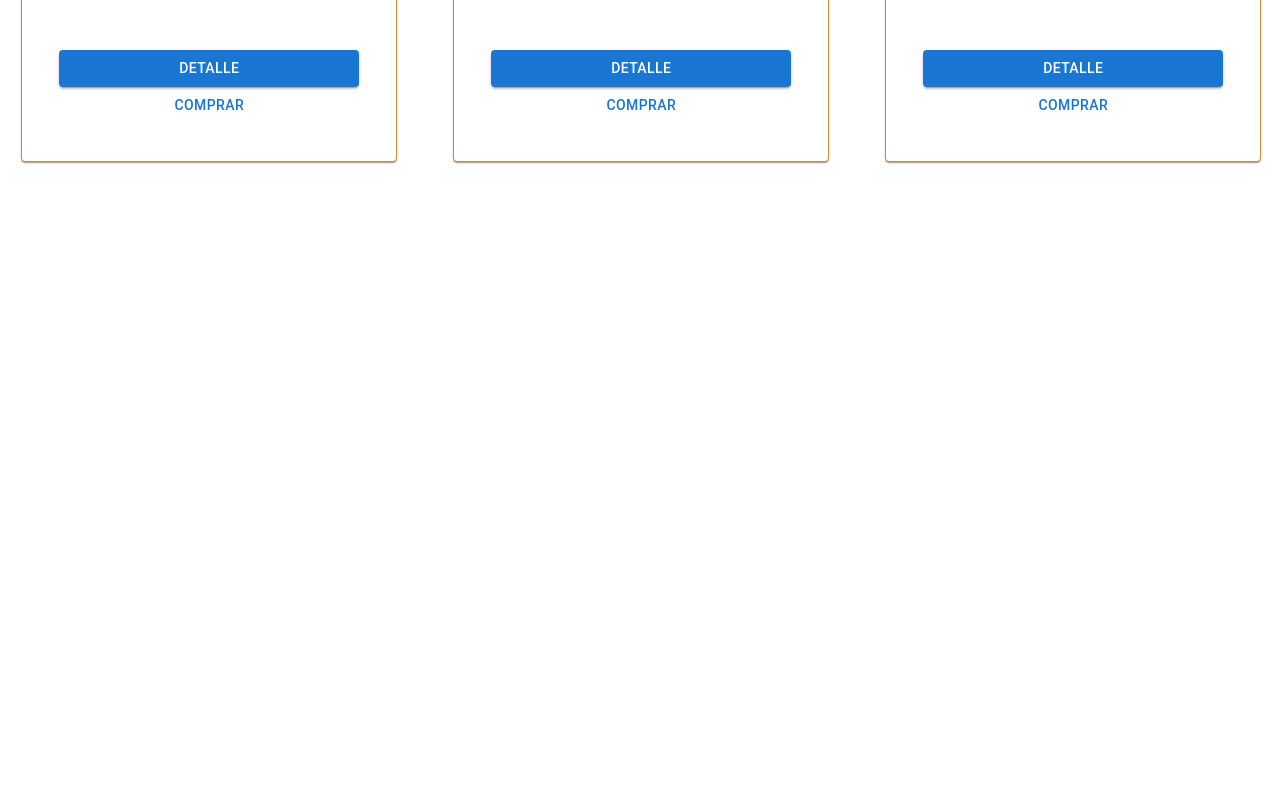
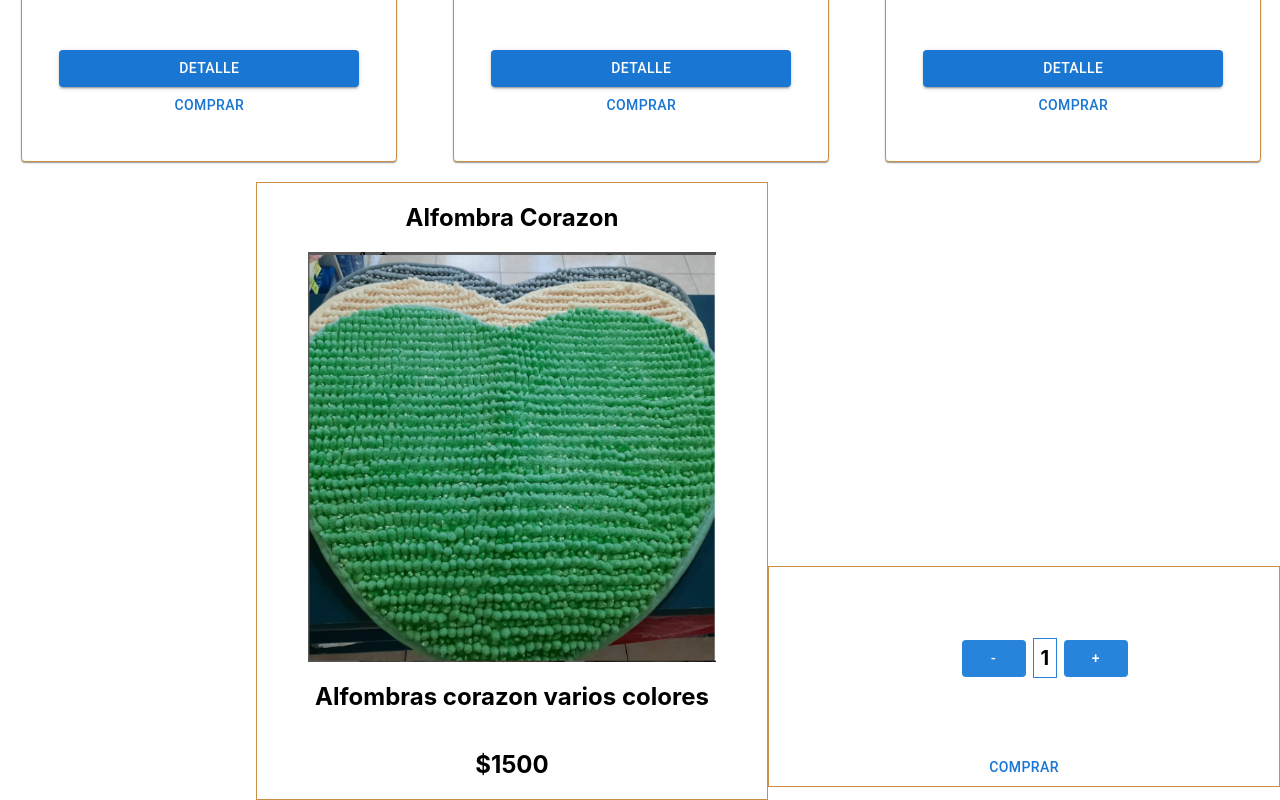
Before and after one commit to matimaldonado/React, a React (Create React App) app in the folder matias-maldonado/: page / in a window 1280 px wide. Shown: the part 732-1532 px from the top of the page. Before the commit the page ends 914 px from the top, so only its background shows below. Built offline with nearby package versions, Linux system fonts and the light colour scheme.

Commit message:
Carga de detalle

```diff
--- a/matias-maldonado/src/App.js
+++ b/matias-maldonado/src/App.js
@@ -4,6 +4,7 @@ import Item from './Componentes/Item/Item';
 import ItemList from './Componentes/Item/ItemList';
 import CardItem from './Componentes/Card/ItemListContainer';
 import { List } from '@mui/material';
+import ItemDetailContainer from './Componentes/Detalle prod/ItemDetailContainer';
 
 function App() {
 
@@ -12,6 +13,7 @@ function App() {
       <h1>Mati Maldonado</h1>
       <NavBar/>
       <CardItem className = "tarjeta" />
+      <ItemDetailContainer/>
 
       <footer>
 
--- /dev/null
+++ b/matias-maldonado/src/Componentes/Detalle prod/ItemDetail.js
@@ -0,0 +1,27 @@
+import ItemComprar from "../Card/ItemComprar"
+import Contador from "../Card/ItemCount"
+import "./ItemDetalle.css"
+
+const ItemDetail = ({prod1, prod2, prod3})=>{
+
+    return(
+<>
+<div id="detalle">
+<div id="Itemdetalle">
+  <h2>{prod1.tipo}</h2>
+  <img src={`./${prod1.imagen}`}/>
+  <h2>{prod1.descripcion}</h2>
+  <h2>{prod1.precio}</h2>
+</div>
+<div id="botonesdetalle">
+  <Contador/>
+  <ItemComprar/>
+  </div>
+</div>
+</>
+
+
+    )
+}
+
+export default ItemDetail
--- /dev/null
+++ b/matias-maldonado/src/Componentes/Detalle prod/ItemDetailContainer.js
@@ -0,0 +1,89 @@
+import { useEffect, useState } from "react";
+import ItemDetail from "./ItemDetail";
+
+const ItemDetailContainer = () => {
+
+    const [detalle , setDetalle] = useState([]);
+    const [detalle1 , setDetalle1] = useState([]);
+    const [detalle2 , setDetalle2] = useState([]);
+
+    const productos1=
+    {
+      tipo: "Alfombra Corazon",
+      precio:"$1500",
+      imagen:"Alfombras.PNG",
+      descripcion:"Alfombras corazon varios colores",
+      stock: 5,
+      id:"Pdt1",
+
+  }
+  const productos2=
+  {
+    tipo: "Repasadores",
+    precio:"$300",
+    imagen:"Repasadores.PNG",
+    descripcion:"Repasadores varios colores y motivos",
+    stock: 20,
+    id:"Pdt2",
+
+  }
+  const productos3=
+  {
+    tipo: "Perfume",
+    precio:"$3500",
+    imagen:"Perfumesvarios.jpg",
+    descripcion:"Perfumes Natura Humor",
+    stock: 3,
+    id:"Pdt3",
+
+  }
+
+  const tomarDetalle = () => {
+    return new Promise ((resolve,reject) => {
+      setTimeout(()=>{
+              resolve(productos1)},2000)
+  })}
+
+   useEffect(()=>{
+     tomarDetalle()
+     .then((response)=>{
+       setDetalle(response)
+     })},[])
+
+
+     const tomarDetalle1 = () => {
+        return new Promise ((resolve,reject) => {
+          setTimeout(()=>{
+                  resolve(productos2)},2000)
+      })}
+
+       useEffect(()=>{
+         tomarDetalle1()
+         .then((response)=>{
+           setDetalle1(response)
+         })},[])
+
+    const tomarDetalle2 = () => {
+            return new Promise ((resolve,reject) => {
+              setTimeout(()=>{
+                      resolve(productos3)},2000)
+          })}
+
+          useEffect(()=>{
+             tomarDetalle2()
+             .then((response)=>{
+               setDetalle2(response)
+             })
+   },[])
+
+      return(
+
+   <>
+    <ItemDetail prod1 = {detalle} prod2={detalle1} prod3 = {detalle2}/>
+
+   </>
+      )
+  }
+
+
+  export default ItemDetailContainer
--- /dev/null
+++ b/matias-maldonado/src/Componentes/Detalle prod/ItemDetalle.css
@@ -0,0 +1,29 @@
+#detalle{
+    display: flex;
+    flex-direction: row;
+}
+#Itemdetalle{
+    border: solid 1px rgb(204, 141, 69);
+    width: 50%;
+    height: 50%;
+    display: flex;
+    flex-direction: column;
+    align-items: center;
+    margin-left: 20%;
+}
+
+#Itemdetalle img{
+    width: 80%;
+    height: 60%;
+}
+
+#botonesdetalle{
+    display: flex;
+    flex-direction: column;
+    align-items: center;
+    margin-top: 30%;
+    border: solid 1px rgb(204, 141, 69) ;
+    width: 50%;
+    height: 50%;
+
+}
--- a/matias-maldonado/src/Componentes/Item/Item.js
+++ b/matias-maldonado/src/Componentes/Item/Item.js
@@ -2,7 +2,7 @@
 import "../Card/Card.css"
 import ItemComprar from "../Card/ItemComprar";
 import Contador from "../Card/ItemCount"
-import { Button, Card, CardContent, Container, Grid } from '@mui/material';
+import { Button, Card} from '@mui/material';
 
 
 const Item = ({image,title,price,stock})=>{
--- a/matias-maldonado/src/Componentes/Item/ItemList.js
+++ b/matias-maldonado/src/Componentes/Item/ItemList.js
@@ -12,7 +12,7 @@ return(
                 products.map( (prod) => {
 
                   const{tipo,precio,imagen,id,stock}=prod
-                  console.log(stock)
+
                   return(
                         <Grid item md={4} key={id}>
                             <Item title={tipo} price={precio} image={imagen} stock={stock}/>
```
Also changed, not shown: matias-maldonado/src/Componentes/Detalle prod/Detalleprod.js (renamed from matias-maldonado/src/Componentes/Productos/Detalleprod.js).
